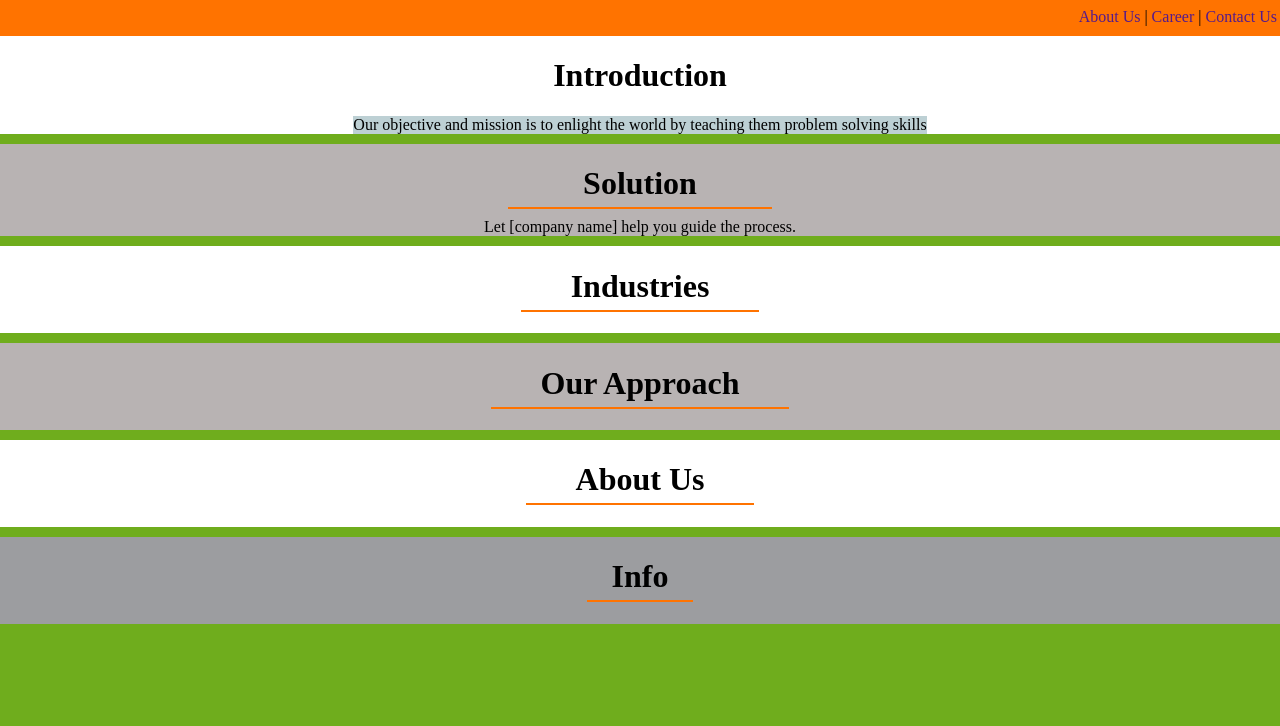
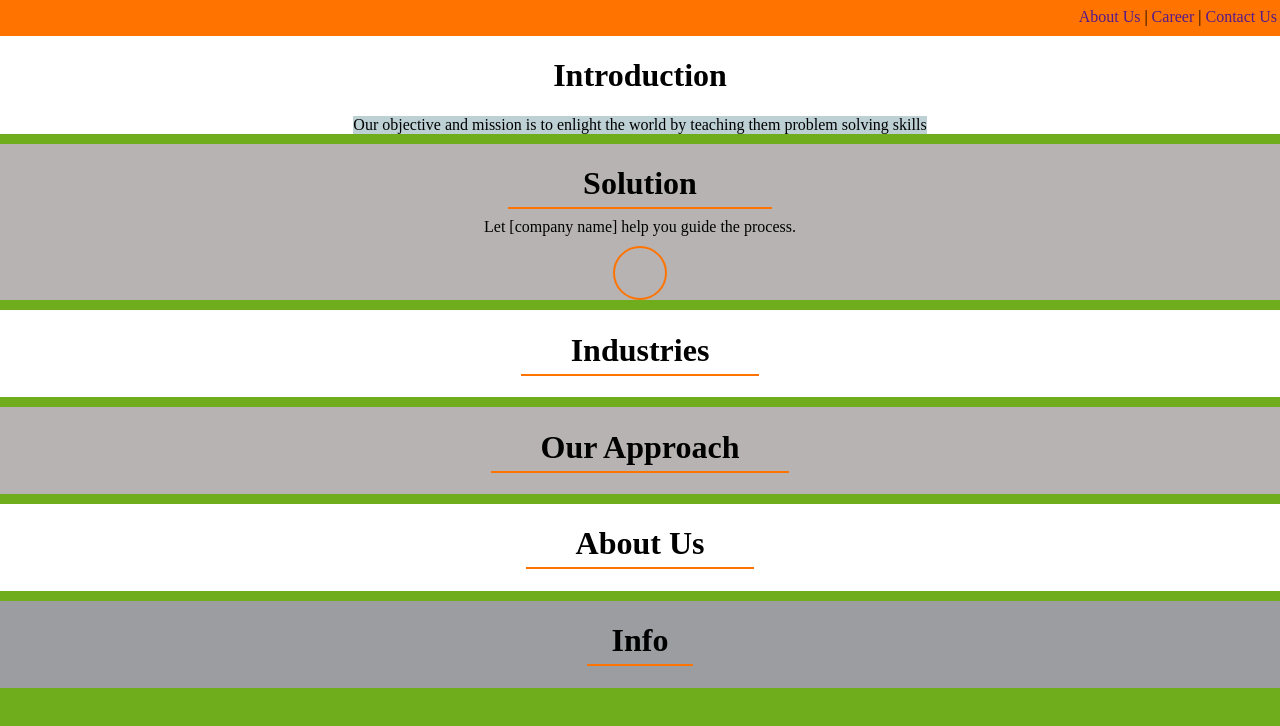
Before and after one commit to ah2355/SampleWeb, a plain HTML site: page index.html in a window 1280 px wide. Drawn offline with Linux system fonts and the light colour scheme.

Commit message:
Added a circle in solution part

```diff
--- a/index.html
+++ b/index.html
@@ -24,6 +24,7 @@
     <div class = "stuff1">
         <h1 id ="sol">Solution</h1>
         <p1 id="stuff1p">Let [company name] help you guide the process.</p1>
+        <div class ="circle"></div>
     </div>
 
 
--- a/style.css
+++ b/style.css
@@ -68,6 +68,16 @@ body
 {
 
     margin-top:-12.5px;
+}
+
+.circle
+{
+
+    margin-top:10px;
+    border-radius:50px;
+    width:50px;
+    height:50px;
+    border: 2px solid rgb(255,115,0);
 }
 
 .stuff2
```
